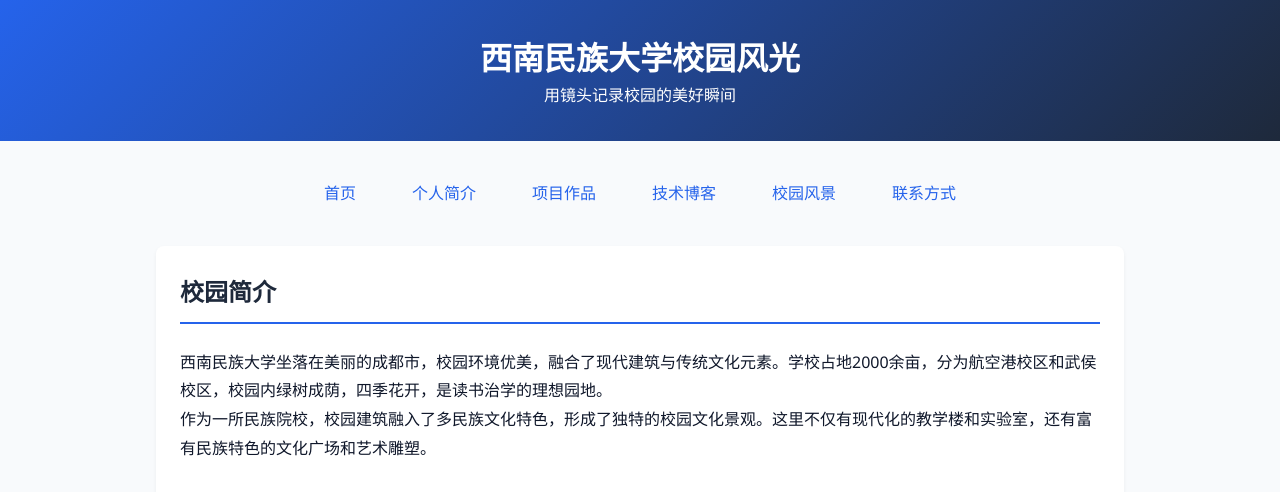
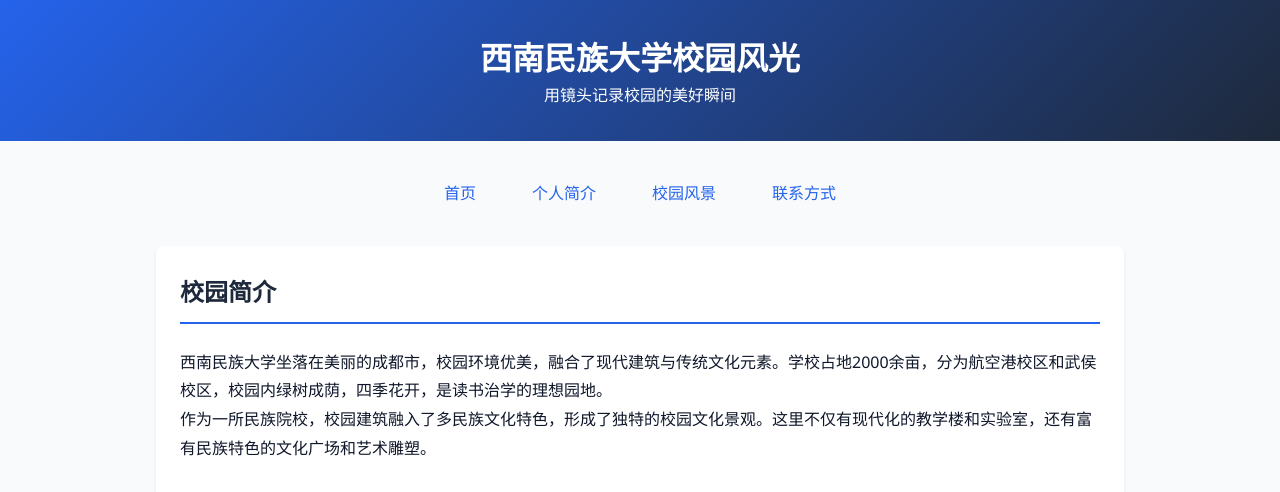
Before and after one commit to hqh360/hqh360.github.io, a plain HTML site: page school.html in a window 1280 px wide. Shown: the top 492 px of the page. Drawn offline with Linux system fonts and the light colour scheme.

Commit message:
Update school.html

```diff
--- a/school.html
+++ b/school.html
@@ -148,8 +148,6 @@
         <nav>
             <a href="index.html">首页</a>
             <a href="about.html">个人简介</a>
-            <a href="projects.html">项目作品</a>
-            <a href="blog.html">技术博客</a>
             <a href="campus.html">校园风景</a>
             <a href="contact.html">联系方式</a>
         </nav>
```
